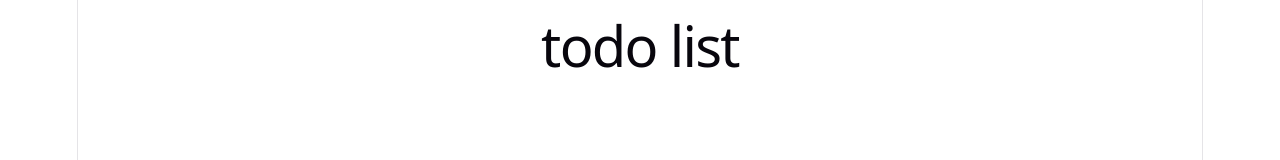
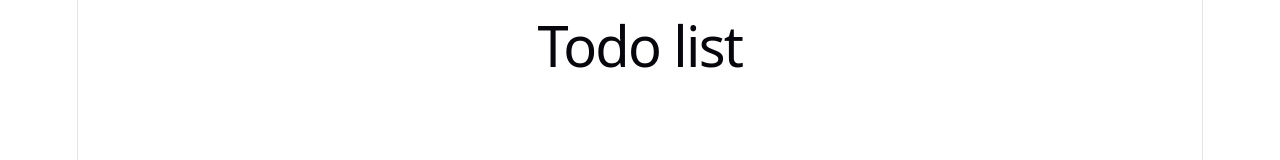
Before and after one commit to pavelelyutin/todo_list, a React (Vite) app: page / in a window 1280 px wide. Shown: the top 160 px of the page. Built offline with nearby package versions, Linux system fonts and the light colour scheme.

Commit message:
Create Todo component

```diff
--- a/src/App.jsx
+++ b/src/App.jsx
@@ -1,8 +1,8 @@
+import ToDo from "./features/todo/Todo";
+
 function App() {
 
-  return (
-    <h1>todo list</h1>
-  )
+  return <ToDo />;
 }
 
-export default App
+export default App;
--- a/src/features/todo/Todo.jsx
+++ b/src/features/todo/Todo.jsx
@@ -0,0 +1,5 @@
+function ToDo() {
+    return <h1>Todo list</h1>;
+}
+
+export default ToDo;
```
Also changed, not shown: 1 other file (tests, documents, lock files or other folders).
